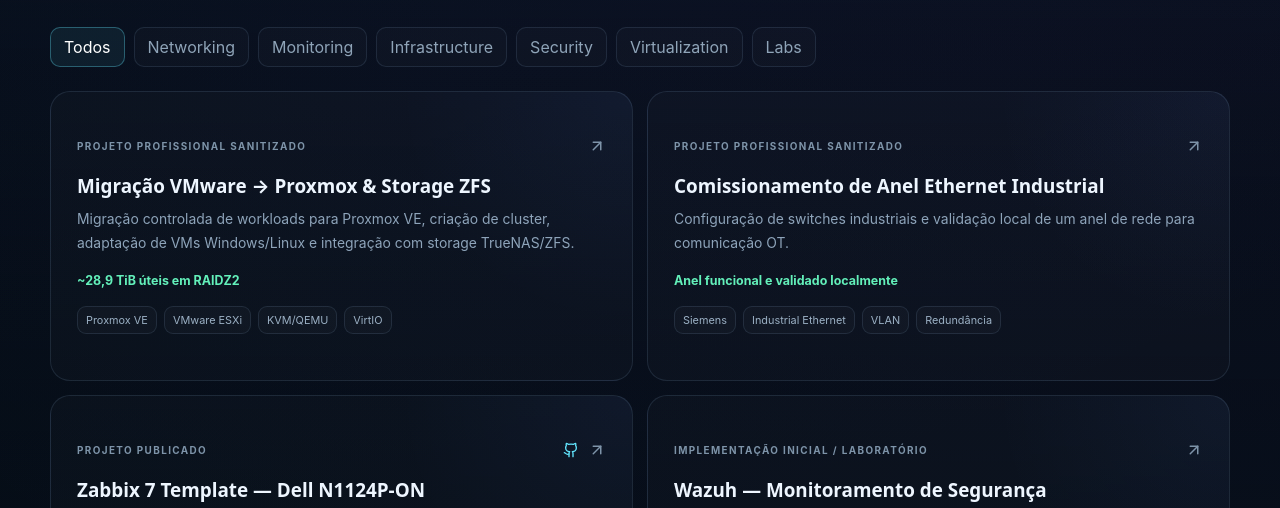
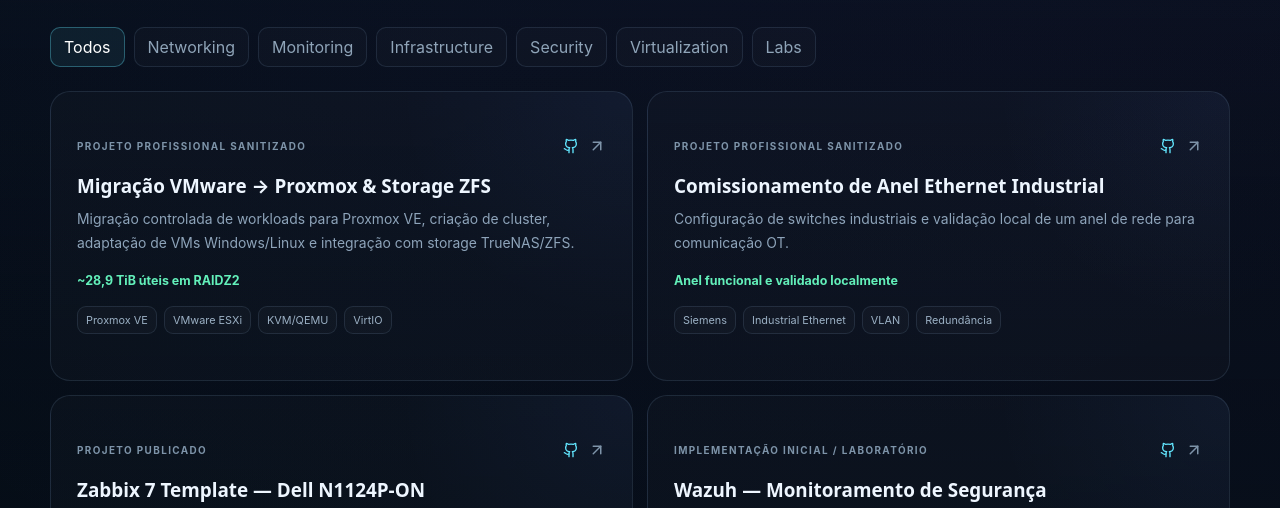
Before and after one commit to SamuelGuigo/portfolio-samuel, a React (Vite) app: page / in a window 1280 px wide. Shown: the part 1840-2348 px from the top of the page. Built offline with nearby package versions, Linux system fonts and the light colour scheme.

Commit message:
docs: link portfolio projects to sanitized technical cases

```diff
--- a/src/data/projects.js
+++ b/src/data/projects.js
@@ -18,6 +18,7 @@
       "Migração controlada de workloads para Proxmox VE, criação de cluster, adaptação de VMs Windows/Linux e integração com storage TrueNAS/ZFS.",
     stack: ["Proxmox VE", "VMware ESXi", "KVM/QEMU", "VirtIO", "TrueNAS", "ZFS"],
     outcome: "~28,9 TiB úteis em RAIDZ2",
+    github: "https://github.com/SamuelGuigo/Portfolio-Tecnico-Samuel-Guigo/tree/main/cases/proxmox-virtualization-migration",
     challenge:
       "Evoluir a plataforma de virtualização preservando continuidade operacional, compatibilidade dos guests e uma rota segura de rollback durante a transição.",
     approach: [
@@ -40,6 +41,7 @@
       "Configuração de switches industriais e validação local de um anel de rede para comunicação OT.",
     stack: ["Siemens", "Industrial Ethernet", "VLAN", "Redundância", "Switching"],
     outcome: "Anel funcional e validado localmente",
+    github: "https://github.com/SamuelGuigo/Portfolio-Tecnico-Samuel-Guigo/tree/main/cases/industrial-ring-commissioning",
     challenge:
       "Colocar a camada de switching industrial em condição funcional sem confundir validação local com aceite final de produção.",
     approach: [
@@ -82,6 +84,7 @@
       "Implantação inicial do Wazuh em ambiente corporativo de laboratório para agentes, inventário e acompanhamento de vulnerabilidades.",
     stack: ["Wazuh", "Windows", "Linux", "Syscollector", "Vulnerability Detection"],
     outcome: "Base de monitoramento implantada",
+    github: "https://github.com/SamuelGuigo/Portfolio-Tecnico-Samuel-Guigo/tree/main/cases/soc-mvp-architecture",
     challenge:
       "Validar a tecnologia de segurança sem apresentar como concluídos processos de SOC, resposta, cobertura 24×7 ou integrações ainda não homologadas.",
     approach: [
@@ -144,6 +147,7 @@
       "Levantamento, inventário, rastreamento de conexões e planejamento de reorganização física de datacenter.",
     stack: ["Rack", "Patch Panel", "DIO", "Etiquetagem", "Cabeamento", "Fibra"],
     outcome: "46 ativos + 23 novos IDs",
+    github: "https://github.com/SamuelGuigo/Portfolio-Tecnico-Samuel-Guigo/tree/main/cases/data-center-rack-infrastructure-planning",
     challenge:
       "Reorganizar um ambiente de alta densidade sem perder rastreabilidade de portas, interligações e dependências durante o cutover.",
     approach: [
```
